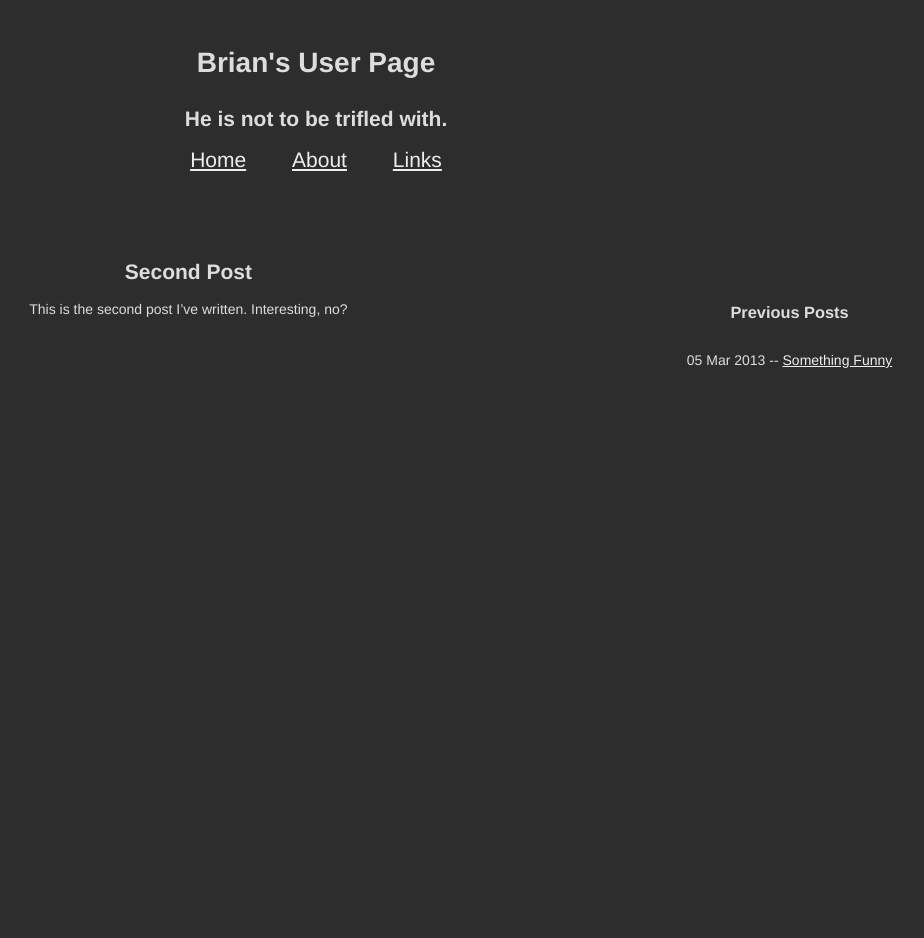
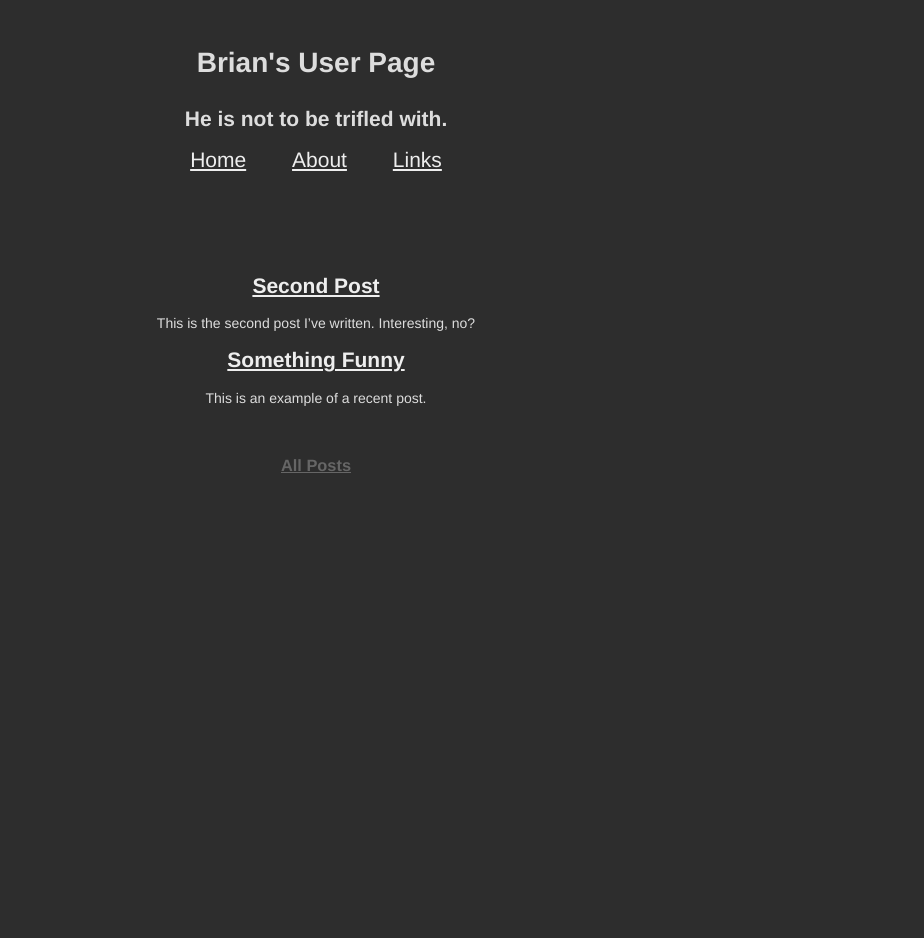
Before and after one commit to tinggalklik/balevine.github.io, a Jekyll site: the page built from index.html, in a window 1280 px wide. Shown: the whole page, without its empty margins (324-1248 px from the left). Built offline with Jekyll 4.4.1, drawn with Linux system fonts in a browser that asks for light colours.

Commit message:
Made a shit tonne of changes

```diff
--- a/_layouts/home.html
+++ b/_layouts/home.html
@@ -18,37 +18,15 @@
 </div>
 
 <div class='content'>
-  {% for post in site.posts %}
-    {% if post == site.posts.first %}
-      {{ post.excerpt }}
-    {% endif %}
-
-    {% if post == site.posts.second %}
-      {{ post.excerpt }}
-    {% endif %}
-
-    {% if post == site.posts.third %}
-      {{ post.excerpt }}
-    {% endif %}
-
-    {% if post == site.posts.fourth %}
-      {{ post.excerpt }}
-    {% endif %}
-
+  {% for post in site.posts limit:5 %}
+    <h2 class='post-title'><a href="{{ post.url }}">{{ post.title }}</a></h2>
+      {{ post.excerpt}}
   {% endfor %}
 </div>
 
-
-<div class='sidebar'>
-  <h3>Previous Posts</h3>
-    <ul class='posts'>
-      {% for post in site.posts %}
-        {% if post != site.posts.first %}
-        <li><span>{{ post.date | date_to_string }}</span> -- <a href="{{ post.url }}">{{ post.title }}</a></li>
-      {% endif %}
-    {% endfor %}
-    </ul>
-</div>
+  <div class='more-posts'>
+    <h3><a href=''>All Posts</a></h3>
+  </div>
 
 <div class='footer'>
 <p>{{ site.url }}</p>
--- a/css/screen.css
+++ b/css/screen.css
@@ -56,13 +56,18 @@ ul.menu li {
 
 .content {
   float: left;
-  margin: 4em;
-  width: 70%;
+  margin-top: 5em;
+  width: 100%;
 }
 
-.sidebar {
+.post-title {
+
+}
+
+.more-posts {
   float: left;
-  padding-top: 100px;
+  padding-top: 20px;
+  width: 100%;
 }
 
 ul.posts li {
```
Also changed, not shown: _posts/2013-03-05-Something-Funny.md (+0 -2 lines), _posts/2013-03-06-Second-Post.md (+0 -2 lines), 2 other files.
